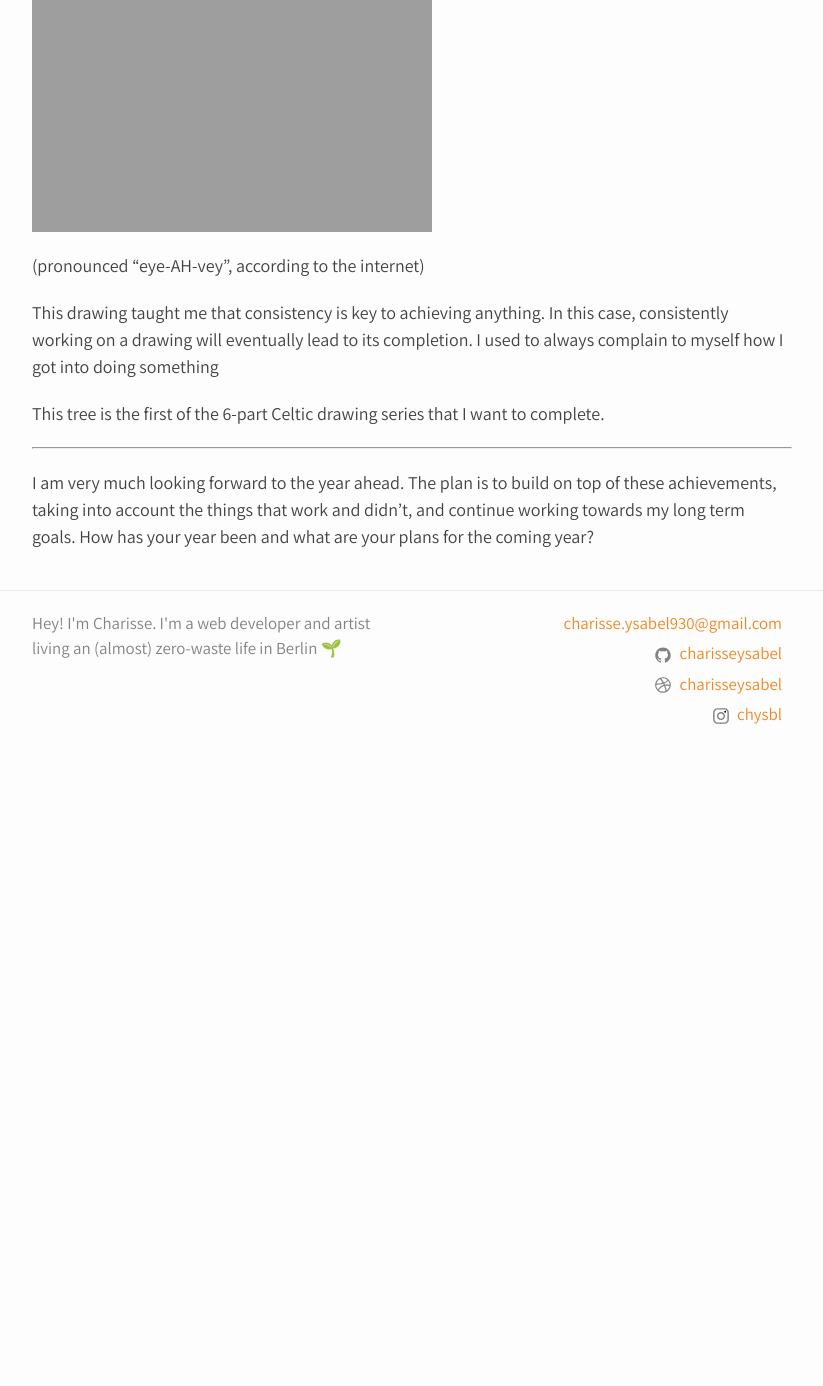
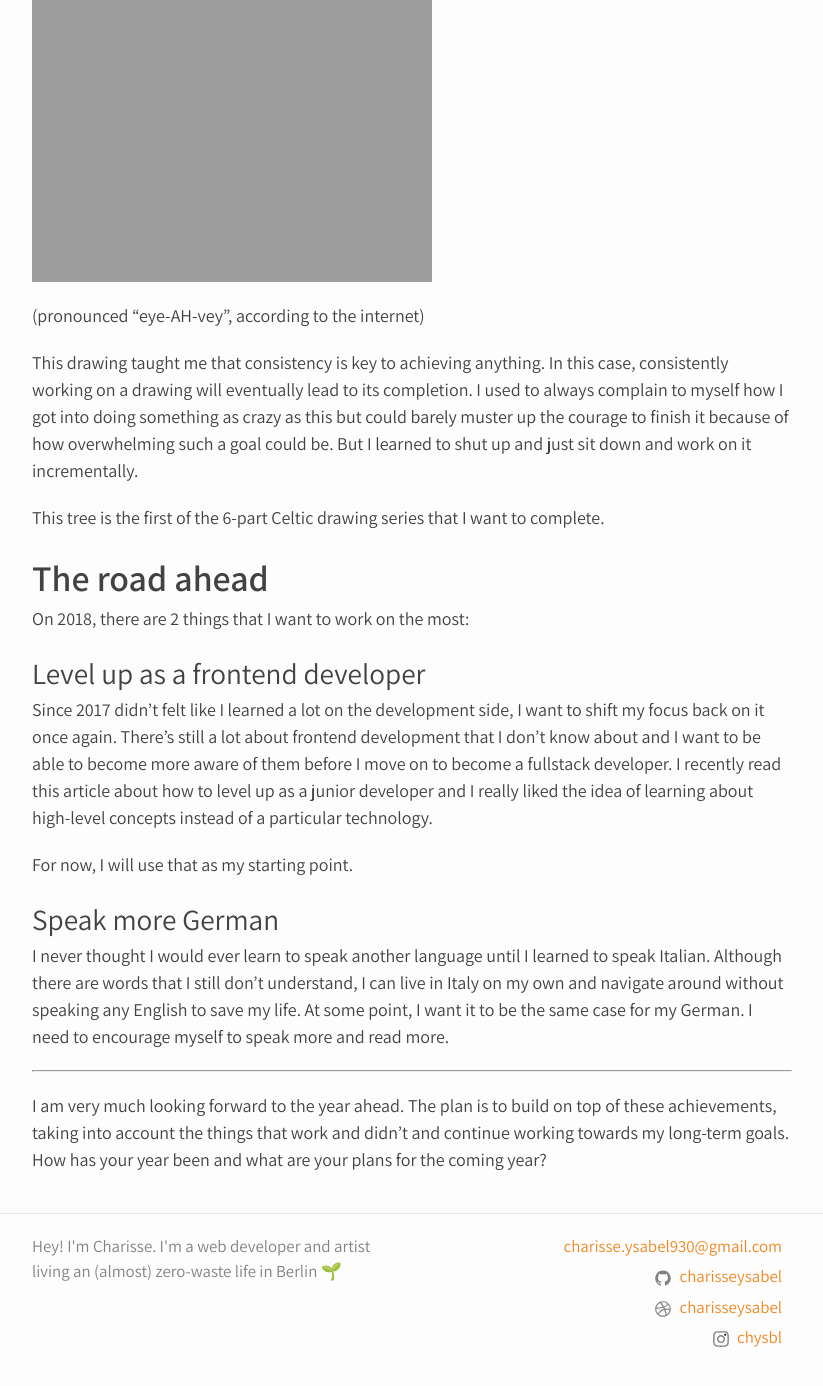
Before and after one commit to charisseysabel/chysbl-blog, a Jekyll site: the page built from _posts/2017-12-16-2017-a-year-of-change.markdown, in a window 1280 px wide and 1400 px high, scrolled down 5066 px. Shown: the top 1386 px of the window, without its empty margins (228-1051 px from the left). Built offline with Jekyll 4.4.1, drawn with Linux system fonts in a browser that asks for light colours; before the commit the page ends 5843 px from its top, so only the background shows below that; some of the changed text lies outside the part shown.

Commit message:
Update 2017-review blogpost

```diff
--- a/_posts/2017-12-16-2017-a-year-of-change.markdown
+++ b/_posts/2017-12-16-2017-a-year-of-change.markdown
@@ -33,13 +33,15 @@ I think at some point in our lives, most of us have no desire of talking in fron
 
 But I realised that giving presentations is not so bad after all — especially if its about a topic that you really cared about (guess I didn't care much about whatever topic that was I had to do in school). The butterflies will probably never go away, but its insignificant once you get into the flow of talking. I cared a lot about goal-setting and I wanted to share what method is currently working for me. It might not work for everyone, but maybe even just a single person from the crowd that night could learn a thing or two -- and that's good enough. I also cared a lot about sustainability and I would have given more presentations if I had another chance.
 
-## Level up my Zero Waste lifestyle and embraced minimalism
-Late 2016, I kickstarted my journey towards a zero waste lifestyle. I started with just swapping plastic bags with reusable ones. And this year, I made it a goal to do more than just that. I bought food in bulk, stopped eating unhealthy snacks, cooked more, swapped my toiletries with a sustainable alternatives (and clean the bathroom with fruit peel-scented vinegar!). I got rid of things that I didn’t need and learned to value what I already have. It certainly didn’t happen in a single day and sometimes I slip into buying things that are packaged or go into a small shopping spree, but living this way changed my way of life. Plus, its always a good “fun fact“ whenever I meet new people ;)
+### 2: Level up my Zero Waste lifestyle and embraced minimalism
+Late 2016, I kickstarted my journey towards a zero waste lifestyle. I started with just swapping plastic bags with reusable ones. And this year, I made it a goal to do more than just that. I bought food in bulk, stopped eating unhealthy snacks, cooked more, swapped my toiletries with a sustainable alternatives (and even clean the bathroom with fruit peel-scented vinegar!). I got rid of things that I didn’t need and learned to value what I already have. It certainly didn’t happen in a single day and sometimes I slip into buying things that are packaged or go into a small shopping spree, but living this way changed my way of life.
 
-## I invested in myself more
+I honestly think that this lifestyle change made me realize what is really important to me and it gave me the opportunity to figure out what my true values are. Knowing that made me truly happy because it allows me to live according to those values and to not fall into temporary sources of happiness. I met a lot of inspiring people who have similar values as I do and it makes me feel relieved that I am not alone.
+
+### 3: I invested in myself more
 This might be a regular thing to do for other people, but I feel like this year was the year when I realized how important this actually is. I read constantly. I set aside time for the things that are important to me and I've been fortunate enough to travel. Like it or not, money will always be an issue but I've been learning how to manage my resources properly, which allowed me to invest in myself in the first place.
 
-## I worked towards my digital drawing style
+### 4: I worked towards my digital drawing style
 
 ![Tarn]({{site.url}}/assets/img/2017/year-of-change/tarn.png)
 
@@ -59,10 +61,23 @@ I think the ongoing [Words Project](https://charisseysabel.github.io/the-words-p
 
 (pronounced “eye-AH-vey”, according to the internet)
 
-This drawing taught me that consistency is key to achieving anything. In this case, consistently working on a drawing will eventually lead to its completion. I used to always complain to myself how I got into doing something
+This drawing taught me that consistency is key to achieving anything. In this case, consistently working on a drawing will eventually lead to its completion. I used to always complain to myself how I got into doing something as crazy as this but could barely muster up the courage to finish it because of how overwhelming such a goal could be. But I learned to shut up and just sit down and work on it incrementally.
 
 This tree is the first of the 6-part Celtic drawing series that I want to complete.
 
+
+## The road ahead
+On 2018, there are 2 things that I want to work on the most:
+
+### Level up as a frontend developer
+Since 2017 didn't felt like I learned a lot on the development side, I want to shift my focus back on it once again. There's still a lot about frontend development that I don't know about and I want to be able to become more aware of them before I move on to become a fullstack developer. I recently read this article about how to level up as a junior developer and I really liked the idea of learning about high-level concepts instead of a particular technology.
+
+For now, I will use that as my starting point.
+
+### Speak more German
+I never thought I would ever learn to speak another language until I learned to speak Italian. Although there are words that I still don't understand, I can live in Italy on my own and navigate around without speaking any English to save my life. At some point, I want it to be the same case for my German. I need to encourage myself to speak more and read more.
+
 ***
 
-I am very much looking forward to the year ahead. The plan is to build on top of these achievements, taking into account the things that work and didn't, and continue working towards my long term goals. How has your year been and what are your plans for the coming year?
+I am very much looking forward to the year ahead. The plan is to build on top of these achievements, taking into account the things that work and didn't and continue working towards my long-term goals.
+How has your year been and what are your plans for the coming year?
```
Also changed, not shown: other parts of _posts/2017-12-16-2017-a-year-of-change.markdown (+2 -2 lines), _layouts/home.html (line endings or trailing spaces), 2 other files.
